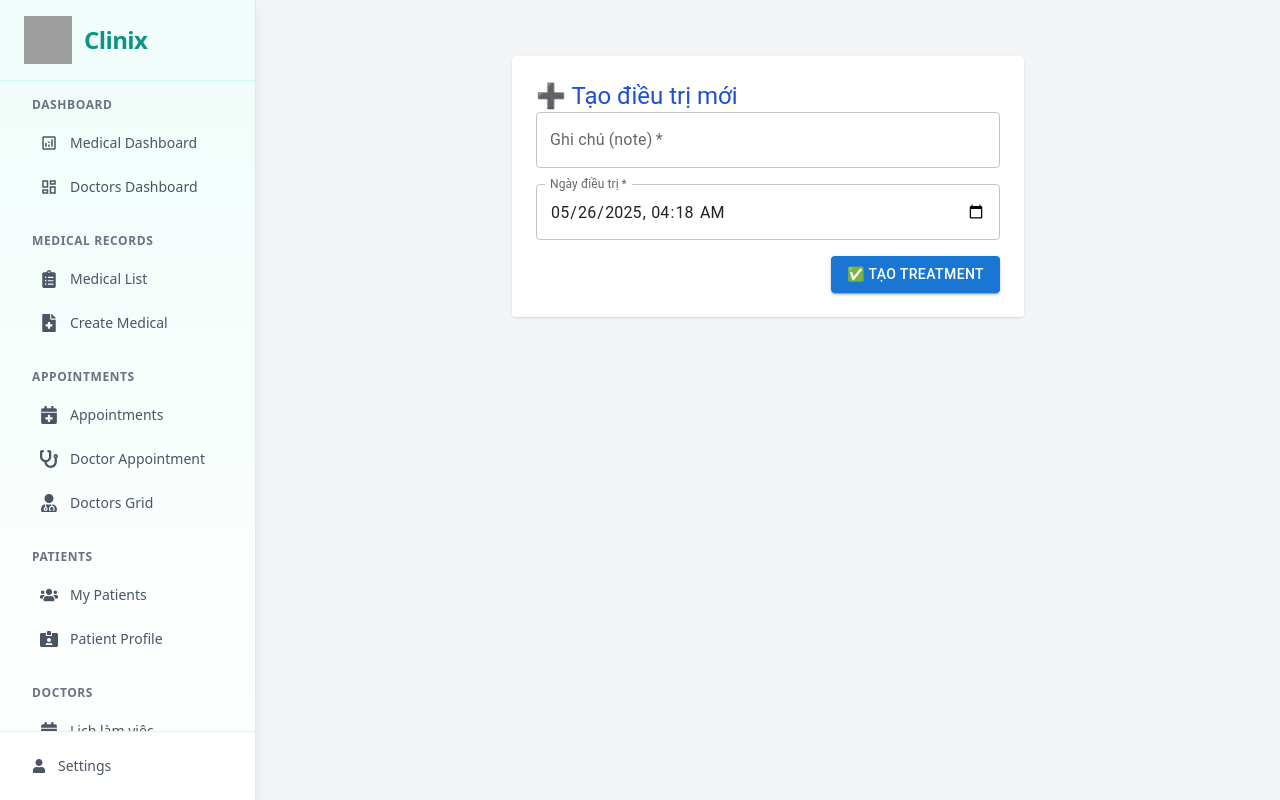
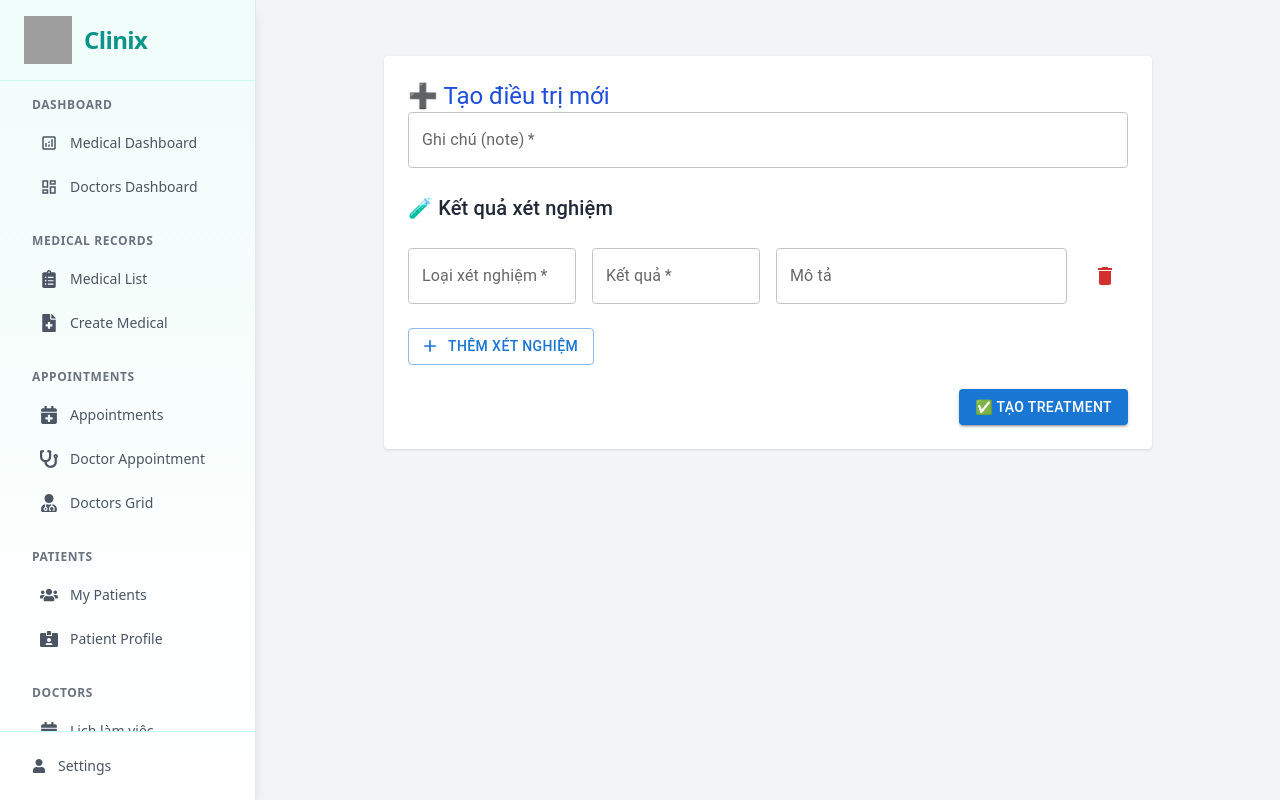
Before and after one commit to LeThinhPhat/hiv-medical-service-system-fe, a React (Vite) app: page /doctor/doctorsappoinment/medical-records/personal-id/create-treatment/1 in a window 1280 px wide. Built offline with nearby package versions, Linux system fonts and the light colour scheme; grey boxes are pictures that could not be loaded.

Commit message:
API SuggestARV

```diff
--- a/src/Components/Doctor/CreateTreatment.jsx
+++ b/src/Components/Doctor/CreateTreatment.jsx
@@ -1,109 +1,3 @@
-// import React, { useState } from "react";
-// import { useParams } from "react-router-dom";
-// import {
-//   TextField,
-//   Button,
-//   Box,
-//   Typography,
-//   CircularProgress,
-// } from "@mui/material";
-// import treatmentService from "../../Services/DoctorService/treatmentService";
-// import CreateTestResult from "./CreateTestResult";
-
-// const CreateTreatment = () => {
-//   const { recordID } = useParams();
-//   const token = localStorage.getItem("token");
-
-//   const [treatmentData, setTreatmentData] = useState({
-//     note: "",
-//     treatmentDate: new Date().toISOString().slice(0, 16),
-//   });
-//   const [submitting, setSubmitting] = useState(false);
-
-//   const handleSubmit = async (e) => {
-//     e.preventDefault();
-//     setSubmitting(true);
-
-//     try {
-//       const treatmentPayload = {
-//         note: treatmentData.note,
-//         treatmentDate: new Date(treatmentData.treatmentDate).toISOString(),
-//         medicalRecordID: recordID,
-//       };
-
-//       await treatmentService.createTreatment(treatmentPayload, token);
-//       alert("✅ Tạo treatment thành công");
-
-//       // Reset form để tạo tiếp nếu muốn
-//       setTreatmentData({
-//         note: "",
-//         treatmentDate: new Date().toISOString().slice(0, 16),
-//       });
-//     } catch (error) {
-//       console.error("❌ Lỗi khi tạo treatment:", error);
-//       alert("❌ Lỗi khi tạo treatment");
-//     } finally {
-//       setSubmitting(false);
-//     }
-//   };
-
-//   return (
-//     <div className="max-w-lg mx-auto mt-8 p-6 bg-white shadow rounded">
-//       <Typography variant="h5" className="mb-4 text-blue-700">
-//         ➕ Tạo điều trị mới
-//       </Typography>
-
-//       <form onSubmit={handleSubmit} className="space-y-4">
-//         <TextField
-//           label="Ghi chú (note)"
-//           name="note"
-//           value={treatmentData.note}
-//           onChange={(e) =>
-//             setTreatmentData({ ...treatmentData, note: e.target.value })
-//           }
-//           fullWidth
-//           required
-//         />
-
-//         <TextField
-//           label="Ngày điều trị"
-//           type="datetime-local"
-//           value={treatmentData.treatmentDate}
-//           onChange={(e) =>
-//             setTreatmentData({
-//               ...treatmentData,
-//               treatmentDate: e.target.value,
-//             })
-//           }
-//           fullWidth
-//           required
-//           InputLabelProps={{
-//             shrink: true,
-//           }}
-//         />
-
-//         <Box display="flex" justifyContent="flex-end">
-//           <Button
-//             variant="contained"
-//             color="primary"
-//             type="submit"
-//             disabled={submitting}
-//           >
-//             {submitting ? (
-//               <CircularProgress size={24} color="inherit" />
-//             ) : (
-//               "✅ Tạo Treatment"
-//             )}
-//           </Button>
-//         </Box>
-//       </form>
-//       <CreateTestResult />
-//     </div>
-//   );
-// };
-
-// export default CreateTreatment;
-
 import React, { useState } from "react";
 import { useParams } from "react-router-dom";
 import {
@@ -112,88 +6,135 @@ import {
   Box,
   Typography,
   CircularProgress,
+  IconButton,
 } from "@mui/material";
+import { Add, Delete } from "@mui/icons-material";
 import treatmentService from "../../Services/DoctorService/treatmentService";
-import CreateTestResult from "./CreateTestResult";
+import SuggestTreatment from "./SuggestTreatment"; // ✅ Gọi component gợi ý
 
 const CreateTreatment = () => {
   const { recordID } = useParams();
   const token = localStorage.getItem("token");
 
-  const [treatmentData, setTreatmentData] = useState({
-    note: "",
-    treatmentDate: new Date().toISOString().slice(0, 16),
-  });
+  const [note, setNote] = useState("");
+  const [testResults, setTestResults] = useState([
+    { test_type: "", test_results: "", description: "" },
+  ]);
   const [submitting, setSubmitting] = useState(false);
-  const [newTreatmentID, setNewTreatmentID] = useState(null);
+  const [treatmentID, setTreatmentID] = useState(null); // ✅ để truyền qua SuggestTreatment
+
+  const handleTestResultChange = (index, field, value) => {
+    const updated = [...testResults];
+    updated[index][field] = value;
+    setTestResults(updated);
+  };
+
+  const addTestResult = () => {
+    setTestResults([
+      ...testResults,
+      { test_type: "", test_results: "", description: "" },
+    ]);
+  };
+
+  const removeTestResult = (index) => {
+    const updated = [...testResults];
+    updated.splice(index, 1);
+    setTestResults(updated);
+  };
 
   const handleSubmit = async (e) => {
     e.preventDefault();
     setSubmitting(true);
 
-    try {
-      const treatmentPayload = {
-        note: treatmentData.note,
-        treatmentDate: new Date(treatmentData.treatmentDate).toISOString(),
+    const payload = {
       medicalRecordID: recordID,
+      note,
+      testResults,
     };
 
-      const res = await treatmentService.createTreatment(
-        treatmentPayload,
-        token
-      );
-      const createdTreatment = res.data || res;
+    try {
+      const res = await treatmentService.createTreatment(token, payload);
+      const createdID = res.data?._id || res.data?.data?._id;
 
-      setNewTreatmentID(createdTreatment._id);
+      if (!createdID) {
+        throw new Error("Không tìm thấy treatmentID");
+      }
 
+      setTreatmentID(createdID);
       alert("✅ Tạo treatment thành công");
 
-      setTreatmentData({
-        note: "",
-        treatmentDate: new Date().toISOString().slice(0, 16),
-      });
+      // Reset form nếu muốn
+      setNote("");
+      setTestResults([{ test_type: "", test_results: "", description: "" }]);
     } catch (error) {
       console.error("❌ Lỗi khi tạo treatment:", error);
-      alert("❌ Lỗi khi tạo treatment");
+      alert("❌ Tạo treatment thất bại");
     } finally {
       setSubmitting(false);
     }
   };
 
   return (
-    <div className="max-w-lg mx-auto mt-8 p-6 bg-white shadow rounded">
+    <div className="max-w-3xl mx-auto mt-8 p-6 bg-white shadow rounded">
       <Typography variant="h5" className="mb-4 text-blue-700">
         ➕ Tạo điều trị mới
       </Typography>
 
-      <form onSubmit={handleSubmit} className="space-y-4">
+      <form onSubmit={handleSubmit} className="space-y-6">
         <TextField
           label="Ghi chú (note)"
-          name="note"
-          value={treatmentData.note}
-          onChange={(e) =>
-            setTreatmentData({ ...treatmentData, note: e.target.value })
-          }
+          value={note}
+          onChange={(e) => setNote(e.target.value)}
           fullWidth
           required
         />
 
+        <Typography variant="h6" className="text-gray-800">
+          🧪 Kết quả xét nghiệm
+        </Typography>
+
+        {testResults.map((result, index) => (
+          <Box key={index} className="grid grid-cols-12 gap-4 items-center">
             <TextField
-          label="Ngày điều trị"
-          type="datetime-local"
-          value={treatmentData.treatmentDate}
+              label="Loại xét nghiệm"
+              value={result.test_type}
               onChange={(e) =>
-            setTreatmentData({
-              ...treatmentData,
-              treatmentDate: e.target.value,
-            })
+                handleTestResultChange(index, "test_type", e.target.value)
               }
-          fullWidth
+              className="col-span-3"
               required
-          InputLabelProps={{
-            shrink: true,
-          }}
             />
+            <TextField
+              label="Kết quả"
+              value={result.test_results}
+              onChange={(e) =>
+                handleTestResultChange(index, "test_results", e.target.value)
+              }
+              className="col-span-3"
+              required
+            />
+            <TextField
+              label="Mô tả"
+              value={result.description}
+              onChange={(e) =>
+                handleTestResultChange(index, "description", e.target.value)
+              }
+              className="col-span-5"
+            />
+            <IconButton onClick={() => removeTestResult(index)}>
+              <Delete color="error" />
+            </IconButton>
+          </Box>
+        ))}
+
+        <Button
+          startIcon={<Add />}
+          onClick={addTestResult}
+          variant="outlined"
+          color="primary"
+        >
+          Thêm xét nghiệm
+        </Button>
 
         <Box display="flex" justifyContent="flex-end">
           <Button
@@ -211,13 +152,9 @@ const CreateTreatment = () => {
         </Box>
       </form>
 
-      {newTreatmentID && (
-        <div className="mt-8">
-          <Typography variant="h6" className="text-green-700 mb-2">
-            🧪 Nhập kết quả xét nghiệm cho treatment vừa tạo:
-          </Typography>
-          <CreateTestResult treatmentID={newTreatmentID} />
-        </div>
+      {/* ✅ Hiển thị gợi ý nếu có treatmentID */}
+      {treatmentID && (
+        <SuggestTreatment treatmentID={treatmentID} token={token} />
       )}
     </div>
   );
--- a/src/Components/Doctor/DetailTreatment.jsx
+++ b/src/Components/Doctor/DetailTreatment.jsx
@@ -1,22 +1,33 @@
 // src/Components/Doctor/DetailTreatment.jsx
-
 import React, { useEffect, useState } from "react";
 import { useParams } from "react-router-dom";
 import treatmentService from "../../Services/DoctorService/treatmentService";
-import { Box, Typography, CircularProgress } from "@mui/material";
+import {
+  Box,
+  Typography,
+  CircularProgress,
+  Paper,
+  Divider,
+  List,
+  ListItem,
+  ListItemText,
+} from "@mui/material";
+import moment from "moment";
+
 const DetailTreatment = () => {
   const { id } = useParams();
   const [treatment, setTreatment] = useState(null);
   const [loading, setLoading] = useState(true);
-  const token = localStorage.getItem("token");
+
+  const token = localStorage.getItem("token"); // hoặc lấy từ context
 
   useEffect(() => {
     const fetchTreatment = async () => {
       try {
-        const response = await treatmentService.getTreatmentByID(id, token);
-        setTreatment(response.data); // lấy từ response.data.data nếu cần
+        const response = await treatmentService.getTreatmentById(id, token);
+        setTreatment(response.data);
       } catch (error) {
-        console.error("❌ Lỗi khi lấy treatment:", error);
+        console.error("Lỗi khi lấy treatment:", error);
       } finally {
         setLoading(false);
       }
@@ -27,55 +38,72 @@ const DetailTreatment = () => {
 
   if (loading) {
     return (
-      <Box className="text-center mt-10">
+      <Box display="flex" justifyContent="center" mt={5}>
         <CircularProgress />
-        <Typography variant="body1">Đang tải chi tiết treatment...</Typography>
       </Box>
     );
   }
 
   if (!treatment) {
     return (
-      <Typography className="text-red-500 mt-6 text-center">
+      <Typography color="error" align="center" mt={5}>
         Không tìm thấy thông tin điều trị.
       </Typography>
     );
   }
 
   return (
-    <Box className="max-w-xl mx-auto p-6 bg-white rounded shadow mt-6 space-y-4">
-      <Typography variant="h5" className="text-blue-700 font-bold mb-2">
-        📄 Chi tiết điều trị
+    <Paper elevation={3} sx={{ p: 4, maxWidth: 800, mx: "auto", mt: 4 }}>
+      <Typography variant="h5" gutterBottom>
+        Chi tiết điều trị
+      </Typography>
+      <Divider sx={{ mb: 2 }} />
+
+      <Typography>
+        <strong>Ngày điều trị:</strong>{" "}
+        {moment(treatment.treatmentDate).format("DD/MM/YYYY HH:mm")}
       </Typography>
 
       <Typography>
-        <strong>Mã Treatment:</strong> {treatment._id}
+        <strong>Trạng thái:</strong> {treatment.status}
       </Typography>
-      <Typography>
-        <strong>Ngày điều trị:</strong>{" "}
-        {new Date(treatment.treatmentDate).toLocaleString("vi-VN")}
-      </Typography>
+
       <Typography>
         <strong>Ghi chú:</strong> {treatment.note}
       </Typography>
+
       <Typography>
-        <strong>Trạng thái:</strong> {treatment.status}
+        <strong>Mã hồ sơ y tế:</strong> {treatment.medicalRecordID}
       </Typography>
+
       <Typography>
-        <strong>Người tạo:</strong> {treatment.createdBy?.email || "Không rõ"}
+        <strong>Bác sĩ ID:</strong> {treatment.doctorID?._id}
       </Typography>
+
       <Typography>
-        <strong>Ngày tạo:</strong>{" "}
-        {new Date(treatment.createdAt).toLocaleString("vi-VN")}
+        <strong>Người tạo:</strong> {treatment.createdBy?.email}
       </Typography>
-      <Typography>
-        <strong>Hồ sơ bệnh án:</strong> {treatment.medicalRecordID}
+
+      <Typography sx={{ mt: 2 }} variant="h6">
+        Kết quả xét nghiệm
       </Typography>
-      <Typography>
-        <strong>Bác sĩ phụ trách:</strong>{" "}
-        {treatment.doctorID?._id || "Không rõ"}
+
+      <List>
+        {treatment.testResultID.map((test, index) => (
+          <ListItem key={test._id}>
+            <ListItemText
+              primary={`Lần ${index + 1}`}
+              secondary={moment(test.test_date).format("DD/MM/YYYY HH:mm")}
+            />
+          </ListItem>
+        ))}
+      </List>
+
+      <Typography sx={{ mt: 2 }} variant="body2" color="text.secondary">
+        Tạo lúc: {moment(treatment.createdAt).format("DD/MM/YYYY HH:mm")} <br />
+        Cập nhật lúc: {moment(treatment.updatedAt).format("DD/MM/YYYY HH:mm")}
       </Typography>
-    </Box>
+    </Paper>
   );
 };
 
--- /dev/null
+++ b/src/Components/Doctor/SuggestTreatment.jsx
@@ -0,0 +1,124 @@
+import React, { useEffect, useState } from "react";
+import {
+  Typography,
+  Box,
+  CircularProgress,
+  Alert,
+  Card,
+  CardContent,
+  List,
+  ListItem,
+  ListItemText,
+  Divider,
+} from "@mui/material";
+import personalARVService from "../../Services/DoctorService/personalARVService";
+
+const SuggestTreatment = ({ treatmentID, token }) => {
+  const [regimens, setRegimens] = useState([]);
+  const [loading, setLoading] = useState(true);
+  const [error, setError] = useState("");
+
+  useEffect(() => {
+    const fetchSuggestion = async () => {
+      setLoading(true);
+      setError("");
+
+      try {
+        const res = await personalARVService.suggestRegimen(token, treatmentID);
+        if (Array.isArray(res.data)) {
+          setRegimens(res.data);
+        } else {
+          setRegimens([]);
+        }
+      } catch (err) {
+        console.error("❌ Lỗi khi lấy gợi ý phác đồ:", err);
+        setError("Không thể lấy gợi ý phác đồ. Vui lòng thử lại sau.");
+      } finally {
+        setLoading(false);
+      }
+    };
+
+    if (treatmentID && token) {
+      fetchSuggestion();
+    }
+  }, [treatmentID, token]);
+
+  if (loading) {
+    return (
+      <Box mt={4}>
+        <CircularProgress />
+      </Box>
+    );
+  }
+
+  if (error) {
+    return (
+      <Box mt={4}>
+        <Alert severity="error">{error}</Alert>
+      </Box>
+    );
+  }
+
+  if (regimens.length === 0) {
+    return (
+      <Box mt={4}>
+        <Typography color="textSecondary">
+          Không có phác đồ gợi ý phù hợp.
+        </Typography>
+      </Box>
+    );
+  }
+
+  return (
+    <Box mt={6}>
+      <Typography variant="h6" className="text-green-700 mb-4">
+        💊 Danh sách phác đồ được gợi ý:
+      </Typography>
+
+      {regimens.map((regimen, idx) => (
+        <Card key={regimen._id || idx} className="mb-4 border border-green-300">
+          <CardContent>
+            <Typography variant="h6" gutterBottom>
+              {regimen.name} ({regimen.regimenType})
+            </Typography>
+
+            <Typography variant="body2" gutterBottom>
+              📄 <strong>Mô tả:</strong> {regimen.description}
+            </Typography>
+            <Typography variant="body2" gutterBottom>
+              ⚠️ <strong>Tác dụng phụ:</strong> {regimen.sideEffects}
+            </Typography>
+
+            <Divider className="my-2" />
+            <Typography variant="subtitle2">🧪 Tiêu chí áp dụng:</Typography>
+            <List dense>
+              {regimen.criteria.map((c, i) => (
+                <ListItem key={i}>
+                  <ListItemText
+                    primary={`• ${c.test_type} ${c.operator} ${c.value}`}
+                  />
+                </ListItem>
+              ))}
+            </List>
+
+            <Typography variant="subtitle2">💊 Danh sách thuốc:</Typography>
+            <List dense>
+              {regimen.drugs.map((d, i) => (
+                <ListItem key={i}>
+                  <ListItemText
+                    primary={`• ${d.drugId?.genericName} (${d.dosage})`}
+                    secondary={`Nhà sản xuất: ${
+                      d.drugId?.manufacturer
+                    } | Uống: ${d.frequency.join(", ")}`}
+                  />
+                </ListItem>
+              ))}
+            </List>
+          </CardContent>
+        </Card>
+      ))}
+    </Box>
+  );
+};
+
+export default SuggestTreatment;
--- /dev/null
+++ b/src/Services/DoctorService/personalARVService.jsx
@@ -0,0 +1,32 @@
+import axios from "axios";
+
+const API_URL = "http://localhost:3000/prescribedRegiments/suggest";
+
+// Gợi ý phát đồ điều trị ARV dựa trên treatmentID
+const suggestRegimen = async (token, treatmentID) => {
+  try {
+    const response = await axios.post(
+      API_URL,
+      { treatmentID },
+      {
+        headers: {
+          "Content-Type": "application/json",
+          Accept: "application/json",
+          Authorization: `Bearer ${token}`,
+        },
+      }
+    );
+
+    return response.data;
+  } catch (error) {
+    console.error(
+      "❌ Lỗi khi gọi gợi ý phát đồ:",
+      error.response?.data || error.message
+    );
+    throw error;
+  }
+};
+
+export default {
+  suggestRegimen,
+};
--- a/src/Services/DoctorService/treatmentService.jsx
+++ b/src/Services/DoctorService/treatmentService.jsx
@@ -1,11 +1,12 @@
 import axios from "axios";
 
+// Base URL của API
 const API_URL = "http://localhost:3000/treatments";
 
-const treatmentService = {
-  createTreatment: async (treatmentData, token) => {
+// Hàm tạo mới treatment
+const createTreatment = async (token, data) => {
   try {
-      const response = await axios.post(API_URL, treatmentData, {
+    const response = await axios.post(API_URL, data, {
       headers: {
         "Content-Type": "application/json",
         Authorization: `Bearer ${token}`,
@@ -14,25 +15,34 @@ const treatmentService = {
     });
     return response.data;
   } catch (error) {
-      console.error("❌ Lỗi khi tạo treatment:", error);
+    console.error(
+      "Error creating treatment:",
+      error.response?.data || error.message
+    );
     throw error;
   }
-  },
+};
 
-  getTreatmentByID: async (treatmentID, token) => {
+// Hàm lấy treatment theo ID
+const getTreatmentById = async (id, token) => {
   try {
-      const response = await axios.get(`${API_URL}/${treatmentID}`, {
+    const response = await axios.get(`${API_URL}/${id}`, {
       headers: {
+        Accept: "application/json",
         Authorization: `Bearer ${token}`,
-          Accept: "application/json",
       },
     });
-      return response.data; // Trả về chi tiết treatment
+    return response.data;
   } catch (error) {
-      console.error("❌ Lỗi khi lấy treatment theo ID:", error);
+    console.error(
+      "Error fetching treatment by ID:",
+      error.response?.data || error.message
+    );
     throw error;
   }
-  },
 };
 
-export default treatmentService;
+export default {
+  createTreatment,
+  getTreatmentById,
+};
```
Lines whose indentation alone changed are shown as unchanged.
